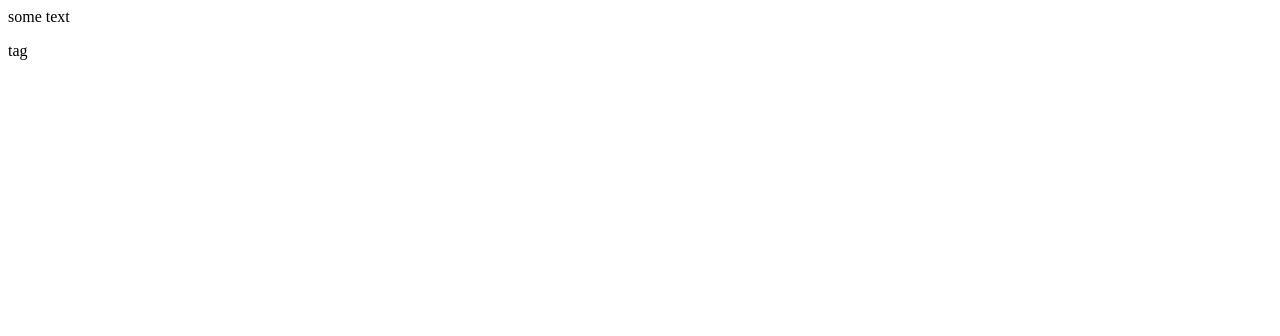
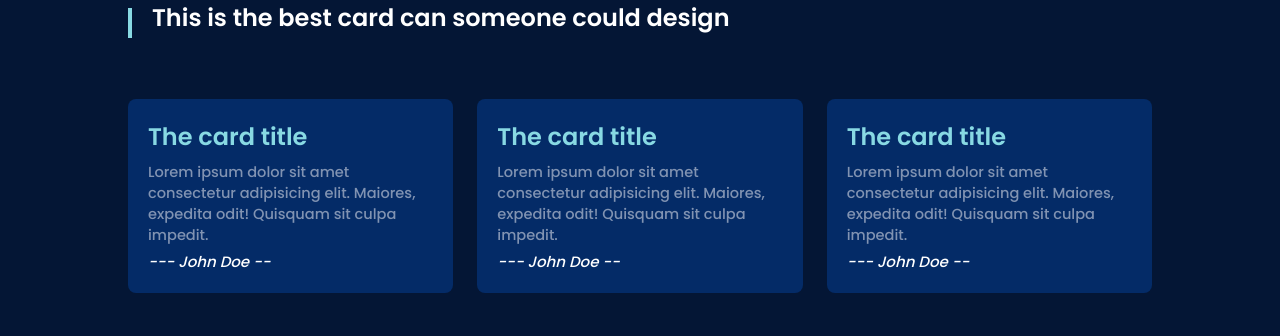
Before and after one commit to hudeif/first-git, a plain HTML site: page index.html in a window 1280 px wide. Drawn offline with Linux system fonts and the light colour scheme.

Commit message:
added cards markup and its styles

```diff
--- a/css/style.css
+++ b/css/style.css
@@ -1,3 +1,89 @@
-p {
-  font-size: 3rem;
+@import url("https://fonts.googleapis.com/css2?family=Lato:wght@400;700&family=Poppins:wght@500;600&display=swap");
+
+* {
+  margin: 0;
+  padding: 0;
+  box-sizing: border-box;
 }
+body {
+  font-family: "Poppins", sans-serif;
+  background: #041635;
+  font-size: 0.938rem;
+}
+
+.container {
+  max-width: 1024px;
+  margin-right: 1.5rem;
+  margin-left: 1.5rem;
+}
+
+.title {
+  color: #fff;
+  font-size: 1.5rem;
+  position: relative;
+  padding-left: 1.5rem;
+}
+
+.title::before {
+  content: "";
+  position: absolute;
+  background: #88d9e3;
+  width: 4px;
+  height: 30px;
+  top: 8px;
+  left: 0;
+}
+
+.grid {
+  display: grid;
+  gap: 1.5rem;
+}
+
+.card {
+  background: #042b67;
+  /* background: linear-gradient(#042b67, #03193a); */
+  padding: 1.25rem;
+  border-radius: 0.5rem;
+  transition: 0.4s;
+}
+
+.card_title {
+  font-size: 1.5rem;
+  color: #88d9e3;
+  margin-bottom: 0.5rem;
+}
+
+.card_desc {
+  font-size: 0.912rem;
+  color: #8193b2;
+  font-weight: 400;
+  margin-bottom: 0.25rem;
+}
+
+.card > span {
+  color: #fff;
+  font-style: italic;
+}
+
+.card-container {
+  padding: 4rem 0 2.5rem;
+}
+
+.card:hover {
+  transform: translateY(-0.25rem);
+}
+
+@media screen and (min-width: 638px) {
+  .card-container {
+    grid-template-columns: repeat(2, 1fr);
+  }
+}
+
+@media screen and (min-width: 1024px) {
+  .container {
+    margin: 0 auto;
+  }
+  .card-container {
+    grid-template-columns: repeat(3, 1fr);
+  }
+}
--- a/index.html
+++ b/index.html
@@ -1,2 +1,44 @@
-<p>some text</p>
-<span>tag</span>
+<!DOCTYPE html>
+<html lang="en">
+  <head>
+    <meta charset="UTF-8" />
+    <meta http-equiv="X-UA-Compatible" content="IE=edge" />
+    <meta name="viewport" content="width=device-width, initial-scale=1.0" />
+    <link rel="stylesheet" href="./css/style.css" />
+    <title>Design</title>
+  </head>
+  <body>
+    <div class="container">
+      <h2 class="title">This is the best card can someone could design</h2>
+      <div class="card-container grid">
+        <div class="card">
+          <h2 class="card_title">The card title</h2>
+          <p class="card_desc">
+            Lorem ipsum dolor sit amet consectetur adipisicing elit. Maiores,
+            expedita odit! Quisquam sit culpa impedit.
+          </p>
+
+          <span>--- John Doe --</span>
+        </div>
+        <div class="card">
+          <h2 class="card_title">The card title</h2>
+          <p class="card_desc">
+            Lorem ipsum dolor sit amet consectetur adipisicing elit. Maiores,
+            expedita odit! Quisquam sit culpa impedit.
+          </p>
+
+          <span>--- John Doe --</span>
+        </div>
+        <div class="card">
+          <h2 class="card_title">The card title</h2>
+          <p class="card_desc">
+            Lorem ipsum dolor sit amet consectetur adipisicing elit. Maiores,
+            expedita odit! Quisquam sit culpa impedit.
+          </p>
+
+          <span>--- John Doe --</span>
+        </div>
+      </div>
+    </div>
+  </body>
+</html>
```
